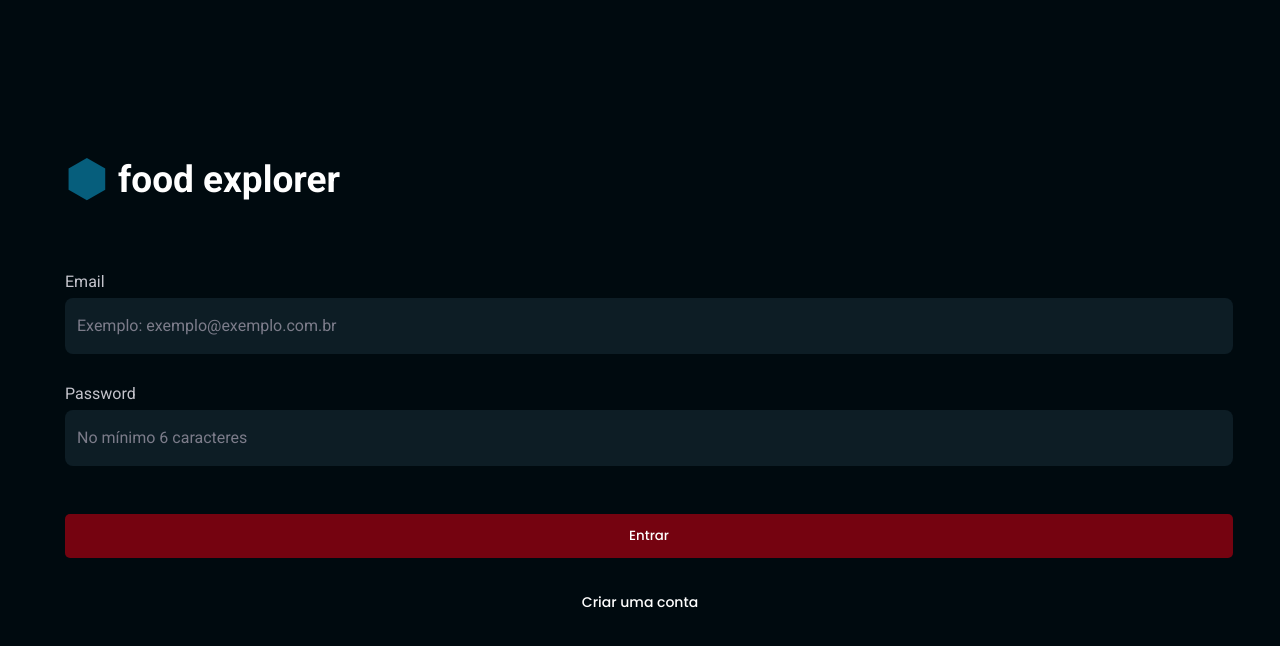
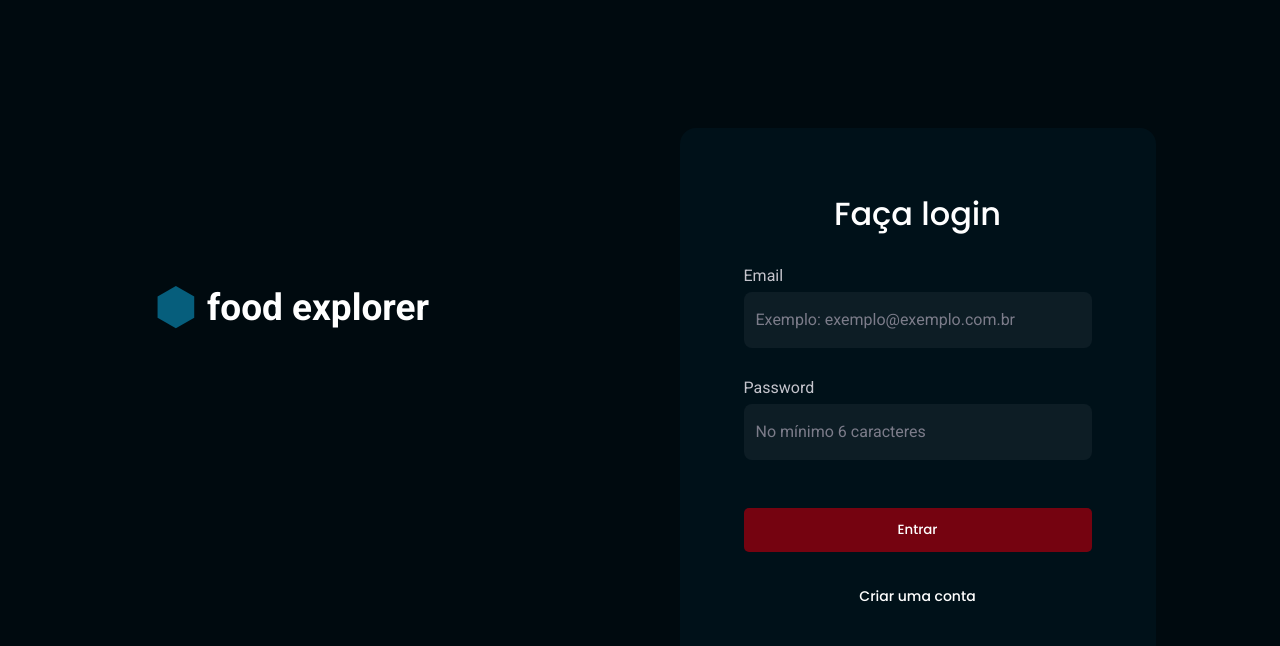
Before and after one commit to WarlleyPLopes/food-explorer, a React (Vite) app: page / in a window 1280 px wide. Shown: the top 646 px of the page. Built offline with nearby package versions, Linux system fonts and the light colour scheme.

Commit message:
formatted header footer signin signup code

```diff
--- a/src/components/Footer/index.jsx
+++ b/src/components/Footer/index.jsx
@@ -6,7 +6,7 @@ export function Footer() {
     <Container>
       <div className="margin">
         <Logo>
-          <img src={polygon} alt="" />
+          <img src={polygon} />
           <span>food explorer</span>
         </Logo>
         <p>© 2023 - Todos os direitos reservados.</p>
--- a/src/components/Footer/styles.js
+++ b/src/components/Footer/styles.js
@@ -1,4 +1,5 @@
 import styled from "styled-components"
+import { DEVICE_BREAKPOINT } from "../../styles/devicebreakpoint"
 
 export const Container = styled.footer`
   background-color: ${({ theme }) => theme.colors.dark_700};
@@ -7,11 +8,27 @@ export const Container = styled.footer`
   .margin {
     display: flex;
     align-items: center;
-    justify-content: space-around;
+    justify-content: space-between;
 
     margin: 0 1.735rem;
     padding: 24px 0;
     gap: 0.5rem;
+
+    > p {
+      max-width: max-content;
+      color: ${({ theme }) => theme.colors.light_200};
+      font-family: "DM Sans", sans-serif;
+      text-align: right;
+      font-size: 0.75rem;
+      font-weight: 400;
+    }
+  }
+  @media (min-width: ${DEVICE_BREAKPOINT.MD}) {
+    .margin {
+      max-width: ${DEVICE_BREAKPOINT.XL};
+      padding: 24px 22px;
+      margin: 0 auto;
+    }
   }
 `
 export const Logo = styled.div`
@@ -19,19 +36,13 @@ export const Logo = styled.div`
   flex-direction: row;
   align-items: center;
   justify-content: center;
-  gap: 0.4375rem;
+  gap: 8px;
 
   > span {
+    width: max-content;
     color: ${({ theme }) => theme.colors.light_700};
     font-family: "Roboto", sans-serif;
-    font-size: 15.2624px;
+    font-size: 1.3rem;
     font-weight: 700;
   }
-
-  > p {
-    color: ${({ theme }) => theme.colors.light_200};
-    font-family: "Roboto", sans-serif;
-    font-size: 0.75rem;
-    font-weight: 400;
-  }
 `
--- a/src/components/Header/styles.js
+++ b/src/components/Header/styles.js
@@ -9,21 +9,38 @@ export const Container = styled.div`
     align-items: center;
     justify-content: space-between;
 
+    padding: 54px 0 22px;
     margin: 0 28px;
-    padding: 54px 0 22px;
-    gap: 1rem;
+    gap: 2rem;
 
     .menu {
+      border: none;
       background-color: transparent;
+    }
+
+    .singout {
+      display: none;
       border: none;
+      background-color: transparent;
+      color: ${({ theme }) => theme.colors.light_100};
+    }
+
+    @media (min-width: ${DEVICE_BREAKPOINT.MD}) {
+      max-width: ${DEVICE_BREAKPOINT.XL};
+      padding: 24px 22px;
+      margin: 0 auto;
+
+      .singout {
+        display: block;
+      }
     }
   }
 `
 
 export const Menu = styled.button`
-  background: none;
   display: none;
   border: none;
+  background: none;
 
   @media (max-width: ${DEVICE_BREAKPOINT.MD}) {
     display: block;
@@ -31,15 +48,64 @@ export const Menu = styled.button`
 `
 
 export const Logo = styled.div`
-  display: inline-flex;
-  gap: 0.5rem;
+  display: flex;
+  align-items: center;
+  justify-content: center;
+  gap: 8px;
+
+  > img {
+    width: 24px;
+    height: 24px;
+  }
 
   > h1 {
+    width: max-content;
     font-family: "Roboto", sans-serif;
+    font-size: 24px;
     font-weight: 700;
-    font-size: 1.3227rem;
+    color: ${({ theme }) => theme.colors.light_100};
+  }
+`
+
+export const Input = styled.div`
+  width: 100%;
+  display: flex;
+  align-items: center;
+  justify-content: center;
+
+  border-radius: 8px;
+  background-color: ${({ theme }) => theme.colors.dark_900};
+  color: ${({ theme }) => theme.colors.light_100};
+
+  > svg {
+    margin-left: 16px;
+    font-size: 24px;
+    font-weight: 500;
+    line-height: 24px;
+    color: ${({ theme }) => theme.colors.light_100};
+  }
+
+  > input {
+    width: 100%;
+    height: 56px;
+    padding: 12px;
+    font-size: 16px;
 
     color: ${({ theme }) => theme.colors.light_100};
+    background: transparent;
+    border: 0;
+
+    &::placeholder {
+      font-family: "Roboto", sans-serif;
+      font-size: 1rem;
+      font-weight: 400;
+
+      color: ${({ theme }) => theme.colors.light_500};
+    }
+  }
+
+  @media (max-width: ${DEVICE_BREAKPOINT.MD}) {
+    display: none !important;
   }
 `
 
@@ -51,7 +117,7 @@ export const Receipt = styled.button`
   background: none;
   border: none;
 
-  > div {
+  > span {
     width: 20px;
     height: 20px;
     display: flex;
@@ -67,4 +133,26 @@ export const Receipt = styled.button`
     background-color: ${({ theme }) => theme.colors.tomato_200};
     color: ${({ theme }) => theme.colors.light_100};
   }
+
+  @media (min-width: ${DEVICE_BREAKPOINT.MD}) {
+    display: none;
+  }
 `
+
+export const ReceiptDesktop = styled.button`
+  display: flex;
+  justify-content: center;
+  align-items: center;
+  padding: 12px 32px;
+  gap: 8px;
+
+  border: none;
+  border-radius: 5px;
+
+  color: ${({ theme }) => theme.colors.light_100};
+  background-color: ${({ theme }) => theme.colors.tomato_100};
+
+  @media (max-width: ${DEVICE_BREAKPOINT.MD}) {
+    display: none;
+  }
+`
--- a/src/pages/SingIn/index.jsx
+++ b/src/pages/SingIn/index.jsx
@@ -1,4 +1,3 @@
-import polygon from "../../assets/icons/polygon.svg"
 import { Container, Form, Logo, Wrapper } from "./styles"
 import { Button } from "../../components/Button"
 import { Input } from "../../components/Input"
@@ -6,6 +5,8 @@ import { Link } from "react-router-dom"
 
 import { useAuth } from "../../hooks/auth"
 import { useState } from "react"
+
+import polygon from "../../assets/icons/polygon.svg"
 
 export function SingIn() {
   const [email, setEmail] = useState("")
@@ -18,12 +19,18 @@ export function SingIn() {
   }
   return (
     <Container>
-      <Form>
+      <div className="container">
+
+        <div>
         <Logo>
-          <img src={polygon} alt="" />
+          <img src={polygon} />
           <h1>food explorer</h1>
         </Logo>
+        </div>
 
+        <div className="form">
+        <Form>
+          <h1>Faça login</h1>
           <Wrapper>
             <label htmlFor="email">Email</label>
             <Input
@@ -45,8 +52,10 @@ export function SingIn() {
           </Wrapper>
 
           <Button title="Entrar" onClick={handleSingIn} />
+          <Link to="/singup">Criar uma conta</Link>
         </Form>
-      <Link to="/singup">Criar uma conta</Link>
+        </div>
+      </div>
     </Container>
   )
 }
--- a/src/pages/SingIn/styles.js
+++ b/src/pages/SingIn/styles.js
@@ -1,28 +1,31 @@
 import styled from "styled-components"
+import { DEVICE_BREAKPOINT } from "../../styles/devicebreakpoint"
 
 export const Container = styled.div`
   font-family: "Roboto", sans-serif;
-  display: flex;
-  flex-direction: column;
 
-  > a {
-    color: ${({ theme }) => theme.colors.light_100};
-    text-align: center;
+  > .container {
+    padding: 0 47px 0 65px;
+  }
 
-    font-family: "Poppins", sans-serif;
-    font-size: 14px;
-    font-weight: 500;
-    line-height: 24px;
-    margin-top: 32px;
+  @media (min-width: ${DEVICE_BREAKPOINT.MD}) {
+    > .container {
+      height: 100vh;
+      display: grid;
+      padding: 0;
+      margin: 0 auto;
+
+      grid-template-columns: 1fr 1fr;
+      align-content: center;
+
+      .form {
+        display: grid;
+        justify-content: center;
+      }
+    }
   }
-`
-
-export const Form = styled.form`
-  padding: 0 47px 0 65px;
-
-  > label {
-    font-size: 16px;
-    font-weight: 400;
+  @media (min-width: ${DEVICE_BREAKPOINT.LG}) {
+    padding: 0 108px 0 154px;
   }
 `
 
@@ -43,6 +46,51 @@ export const Logo = styled.div`
   }
 `
 
+export const Form = styled.form`
+  display: flex;
+  flex-direction: column;
+
+  > a {
+    color: ${({ theme }) => theme.colors.light_100};
+    text-align: center;
+
+    font-family: "Poppins", sans-serif;
+    font-size: 14px;
+    font-weight: 500;
+    line-height: 24px;
+    margin-top: 32px;
+  }
+
+  > h1 {
+    display: none;
+  }
+
+  > label {
+    font-size: 1rem;
+    font-weight: 400;
+  }
+
+  @media (min-width: ${DEVICE_BREAKPOINT.MD}) {
+    width: 476px;
+    padding: 64px;
+
+    border-radius: 16px;
+    background: ${({ theme }) => theme.colors.dark_700};
+
+    > h1 {
+      display: block;
+      margin-bottom: 32px;
+      text-align: center;
+
+      font-family: "Poppins", sans-serif;
+      font-size: 32px;
+      font-weight: 500;
+      line-height: 140%;
+      color: ${({ theme }) => theme.colors.light_100};
+    }
+  }
+`
+
 export const Wrapper = styled.div`
   display: flex;
   flex-direction: column;
@@ -50,8 +98,7 @@ export const Wrapper = styled.div`
 
   > label {
     color: ${({ theme }) => theme.colors.light_400};
-
-    font-size: 16px;
+    font-size: 1rem;
     font-weight: 400;
     line-height: 100%;
   }
--- a/src/pages/SingUp/index.jsx
+++ b/src/pages/SingUp/index.jsx
@@ -36,11 +36,17 @@ export function SingUp() {
 
   return (
     <Container>
-      <Form>
+      <div className="container">
+        <div>
           <Logo>
-          <img src={polygon} alt="" />
+            <img src={polygon} />
             <h1>food explorer</h1>
           </Logo>
+        </div>
+
+        <div className="form">
+          <Form>
+            <h1>Crie sua conta</h1>
 
             <Wrapper>
               <label htmlFor="name">Name</label>
@@ -73,8 +79,10 @@ export function SingUp() {
             </Wrapper>
 
             <Button title="Criar conta" onClick={handleSingUp} />
+            <Link to="/">Já tenho uma conta</Link>
           </Form>
-      <Link to="/">Já tenho uma conta</Link>
+        </div>
+      </div>
     </Container>
   )
 }
--- a/src/pages/SingUp/styles.js
+++ b/src/pages/SingUp/styles.js
@@ -1,29 +1,31 @@
 import styled from "styled-components"
+import { DEVICE_BREAKPOINT } from "../../styles/devicebreakpoint"
 
 export const Container = styled.div`
   font-family: "Roboto", sans-serif;
-  display: flex;
-  flex-direction: column;
 
-  > a {
-    color: ${({ theme }) => theme.colors.light_100};
-    text-align: center;
+  > .container {
+    padding: 0 47px 0 65px;
+  }
 
-    font-family: "Poppins", sans-serif;
-    font-size: 14px;
-    font-weight: 500;
-    line-height: 24px;
-    margin-top: 32px;
+  @media (min-width: ${DEVICE_BREAKPOINT.MD}) {
+    > .container {
+      height: 100vh;
+      display: grid;
+      padding: 0;
+      margin: 0 auto;
+
+      grid-template-columns: 1fr 1fr;
+      align-content: center;
+
+      .form {
+        display: grid;
+        justify-content: center;
+      }
+    }
   }
-`
-
-export const Form = styled.form`
-  padding: 0 47px 0 65px;
-
-  > label {
-    font-size: 16px;
-    font-weight: 400;
-    color: ${({ theme }) => theme.colors.light_400};
+  @media (min-width: ${DEVICE_BREAKPOINT.LG}) {
+    padding: 0 108px 0 154px;
   }
 `
 
@@ -44,6 +46,52 @@ export const Logo = styled.div`
   }
 `
 
+export const Form = styled.form`
+  display: flex;
+  flex-direction: column;
+
+  > a {
+    color: ${({ theme }) => theme.colors.light_100};
+    text-align: center;
+
+    font-family: "Poppins", sans-serif;
+    font-size: 14px;
+    font-weight: 500;
+    line-height: 24px;
+    margin-top: 32px;
+  }
+
+  > h1 {
+    display: none;
+  }
+
+  > label {
+    font-size: 1rem;
+    font-weight: 400;
+    color: ${({ theme }) => theme.colors.light_400};
+  }
+
+  @media (min-width: ${DEVICE_BREAKPOINT.MD}) {
+    width: 476px;
+    padding: 64px;
+
+    border-radius: 16px;
+    background: ${({ theme }) => theme.colors.dark_700};
+
+    > h1 {
+      display: block;
+      margin-bottom: 32px;
+      text-align: center;
+
+      font-family: "Poppins", sans-serif;
+      font-size: 32px;
+      font-weight: 500;
+      line-height: 140%;
+      color: ${({ theme }) => theme.colors.light_100};
+    }
+  }
+`
+
 export const Wrapper = styled.div`
   display: flex;
   flex-direction: column;
@@ -51,8 +99,7 @@ export const Wrapper = styled.div`
 
   > label {
     color: ${({ theme }) => theme.colors.light_400};
-
-    font-size: 16px;
+    font-size: 1rem;
     font-weight: 400;
     line-height: 100%;
   }
--- a/src/styles/devicebreakpoint.js
+++ b/src/styles/devicebreakpoint.js
@@ -1,7 +1,7 @@
 export const DEVICE_BREAKPOINT = {
     XS:"280px",
     SM:"320px",
-    MD:"769px",
+    MD:"768px",
     LG:"1024px",
     XL:"1280px"
 }
```
Also changed, not shown: src/components/Header/index.jsx (+32 -5 lines). Lines whose indentation alone changed are shown as unchanged.
